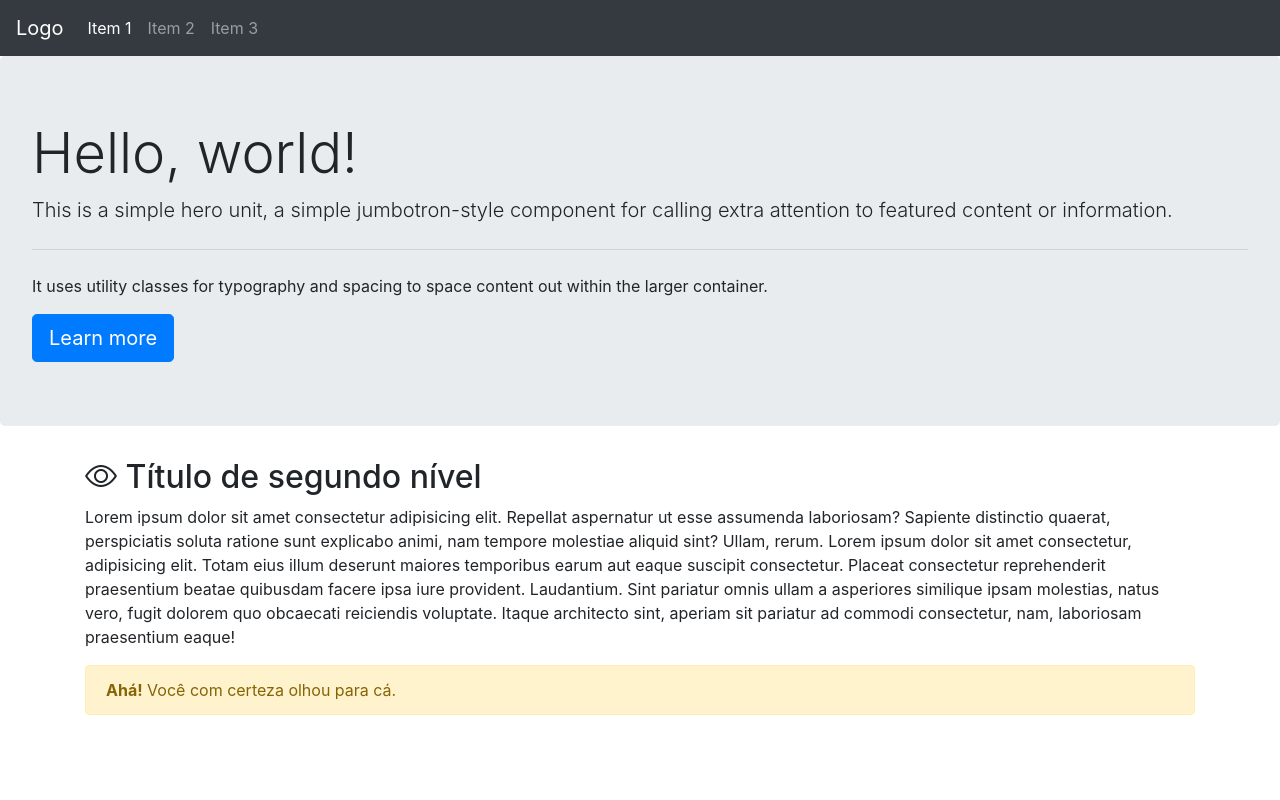
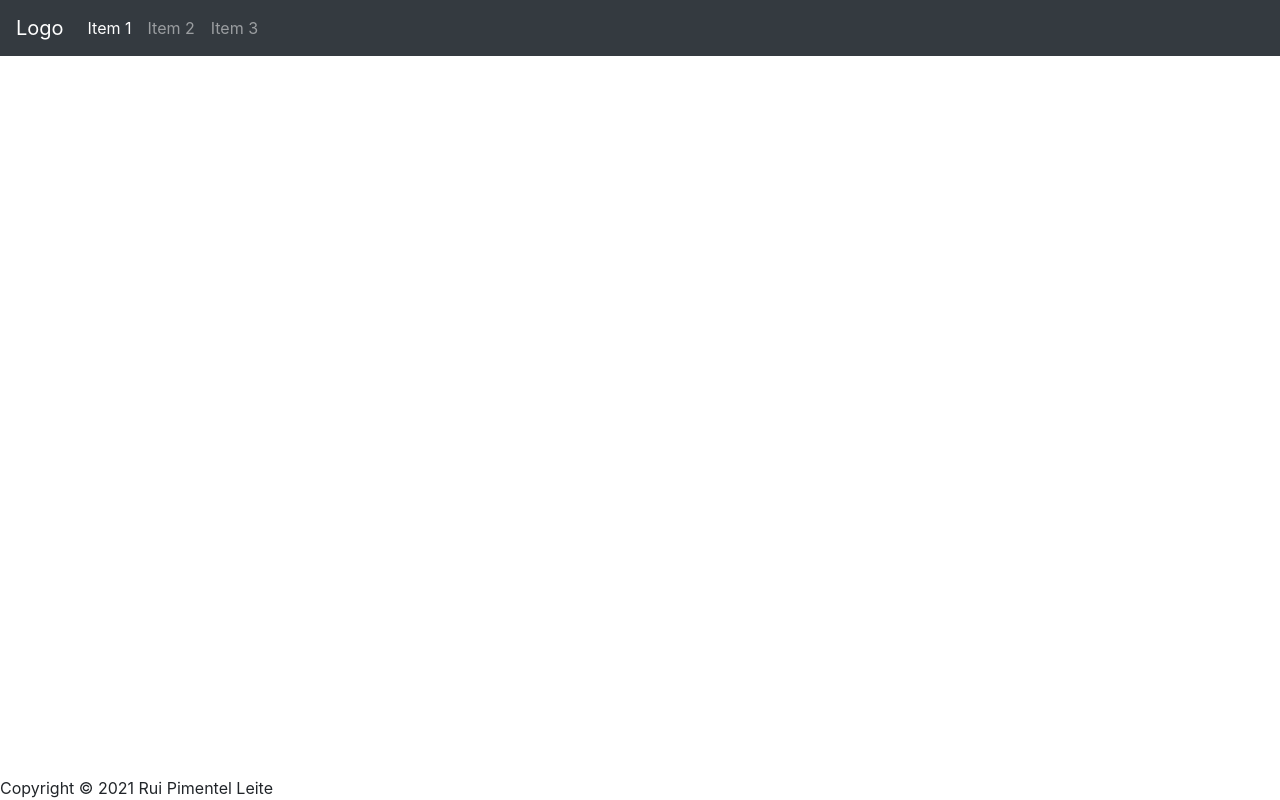
Before and after one commit to utfpr-cefwm/aula2-bootstrap4-app-2021-2, a website built with Parcel: page index.html in a window 1280 px wide. Built offline with nearby package versions, Linux system fonts and the light colour scheme; files whose address does not match are found by name.

Commit message:
Remove o flex aninhado para abrir espaço para as aplicações.

```diff
--- a/index.html
+++ b/index.html
@@ -55,49 +55,10 @@
         </ul>
       </div>
     </nav>
-    <div class="d-flex flex-column flex-md-row flex-grow-1">
-      <main class="flex-grow-1">
-        <div class="jumbotron">
-          <h1 class="display-4">Hello, world!</h1>
-          <p class="lead">
-            This is a simple hero unit, a simple jumbotron-style component for
-            calling extra attention to featured content or information.
-          </p>
-          <hr class="my-4">
-          <p>
-            It uses utility classes for typography and spacing to space content
-            out within the larger container.
-          </p>
-          <a class="btn btn-primary btn-lg" href="#" role="button">Learn more</a>
-        </div>
-        <div class="container">
-          <h2>
-            <i class="bi bi-eye"></i>
-            Título de segundo nível
-          </h2>
-          <p>
-            Lorem ipsum dolor sit amet consectetur adipisicing elit. Repellat
-            aspernatur ut esse assumenda laboriosam? Sapiente distinctio quaerat,
-            perspiciatis soluta ratione sunt explicabo animi, nam tempore
-            molestiae aliquid sint? Ullam, rerum.
-            Lorem ipsum dolor sit amet consectetur, adipisicing elit. Totam eius
-            illum deserunt maiores temporibus earum aut eaque suscipit
-            consectetur. Placeat consectetur reprehenderit praesentium beatae
-            quibusdam facere ipsa iure provident. Laudantium.
-            Sint pariatur omnis ullam a asperiores similique ipsam molestias,
-            natus vero, fugit dolorem quo obcaecati reiciendis voluptate.
-            Itaque architecto sint, aperiam sit pariatur ad commodi consectetur,
-            nam, laboriosam praesentium eaque!
-          </p>
-          <div class="alert alert-warning" role="alert">
-            <strong>Ahá!</strong> Você com certeza olhou para cá.
-          </div>
-        </div>
-      </main>
-      <nav class="">
-      </nav>
-    </div>
+    <main class="flex-grow-1 mt-3">
+    </main>
     <footer class="">
+      Copyright &copy; 2021 Rui Pimentel Leite
     </footer>
   </div>
 
```
